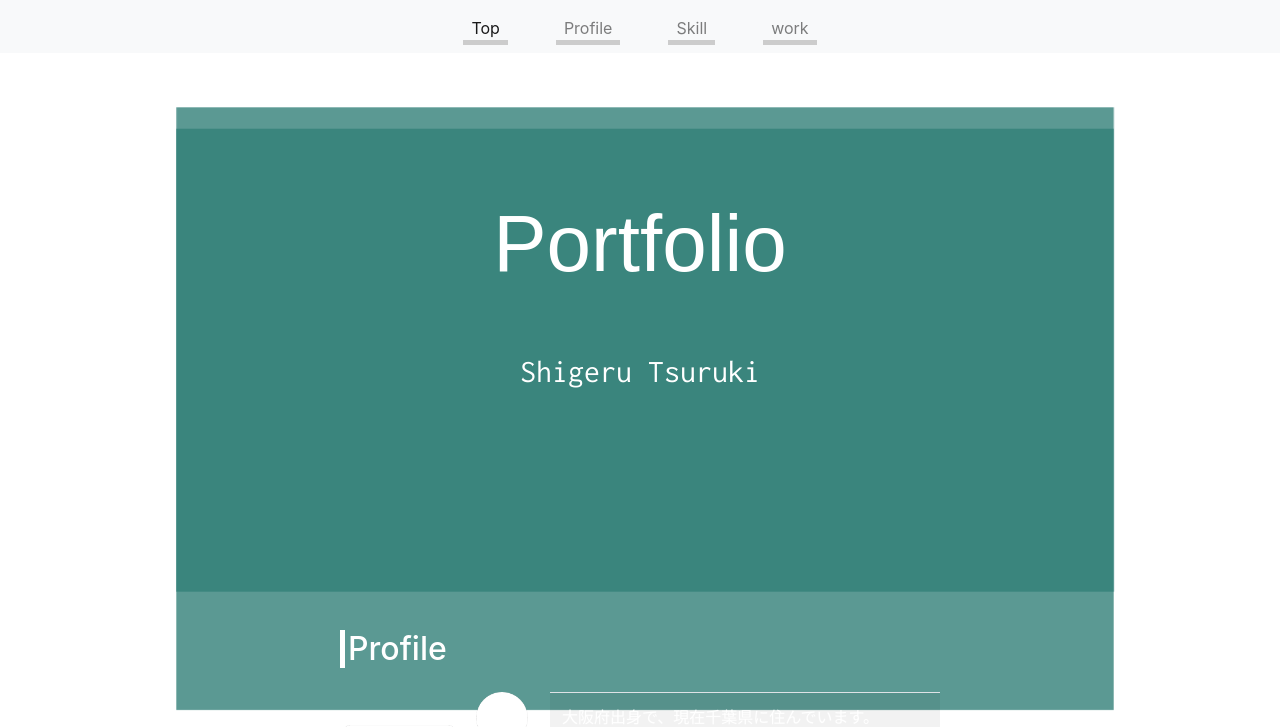
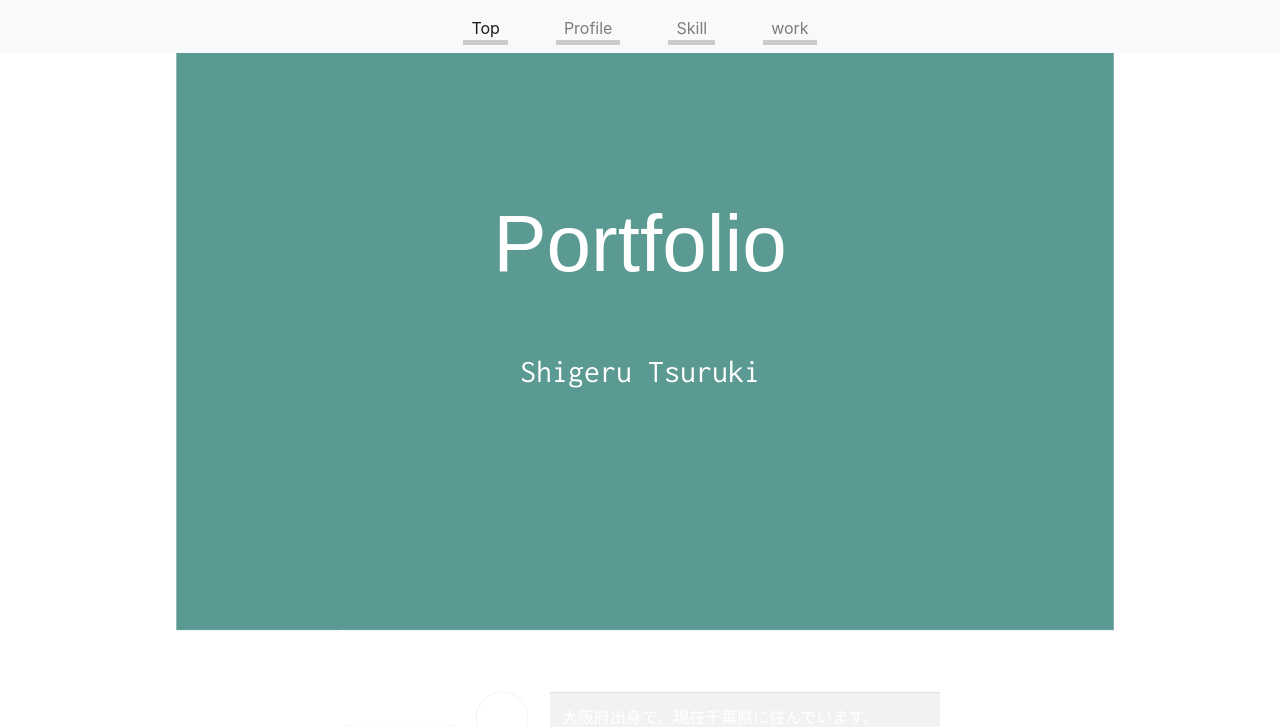
Before and after one commit to turu50s/portfolio, a plain HTML site: page index.html in a window 1280 px wide. Shown: the top 727 px of the page. Drawn offline with nearby package versions, Linux system fonts and the light colour scheme; a web font is replaced by a local one.

Commit message:
modified css

```diff
--- a/css/style.css
+++ b/css/style.css
@@ -3,7 +3,7 @@
 }
 
 @media (min-width:567px) {
-  body::before {
+  body {
   background:url('../images/back.png') left top;
   background-size: 100% 100%;
   display: block;
```
